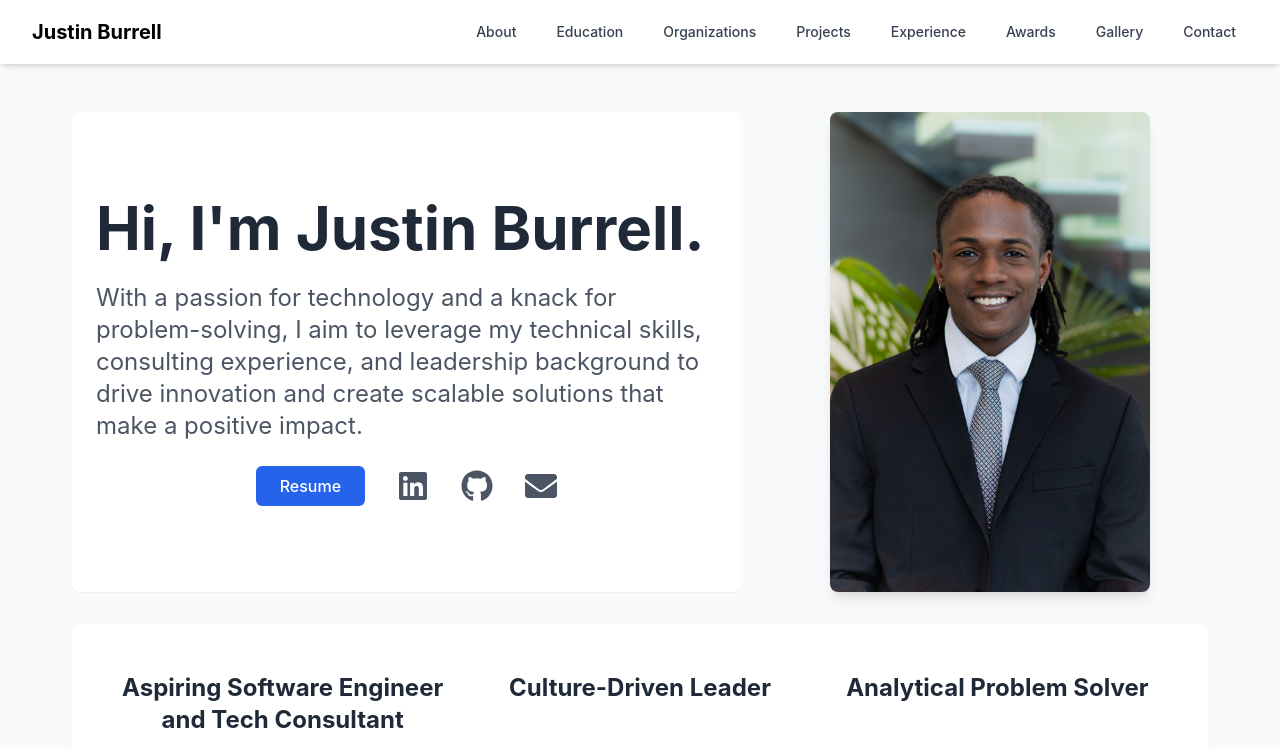
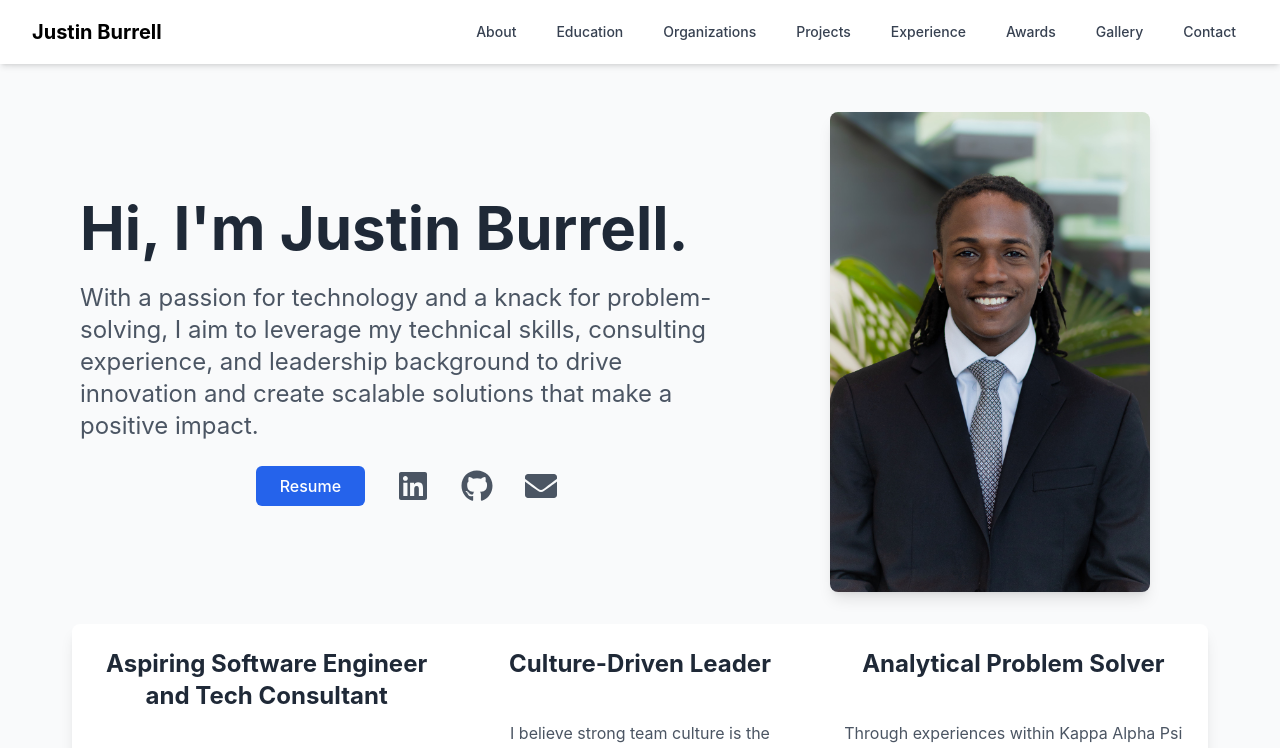
Before and after one commit to JustinBurrell/personal-website, a React (Create React App) app in the folder personal-portfolio/: page / in a window 1280 px wide. Shown: the top 748 px of the page. Built offline with nearby package versions, Linux system fonts and the light colour scheme.

Commit message:
Made title card transparent. Added variant to Card component to account for it

```diff
--- a/personal-portfolio/src/assets/ui/Card.js
+++ b/personal-portfolio/src/assets/ui/Card.js
@@ -1,8 +1,14 @@
 import React from 'react';
 
-const Card = ({ children, className = '' }) => {
+const Card = ({ children, className = '', variant = 'default' }) => {
+  const baseStyles = 'rounded-lg';
+  const variants = {
+    default: 'bg-white shadow-lg',
+    transparent: ''
+  };
+
   return (
-    <div className={`bg-white p-6 rounded-lg shadow-sm ${className}`}>
+    <div className={`${baseStyles} ${variants[variant]} ${className}`}>
       {children}
     </div>
   );
--- a/personal-portfolio/src/components/sections/Home.js
+++ b/personal-portfolio/src/components/sections/Home.js
@@ -16,7 +16,7 @@ const Home = () => {
           <div className="grid md:grid-cols-5 gap-8">
             {/* Left side: Content */}
             <div className="md:col-span-3">
-              <Card className="h-full flex flex-col justify-center py-2">
+              <Card variant="transparent" className="h-full flex flex-col justify-center p-2">
                 <div className="space-y-3">
                   <h1 className="text-5xl md:text-6xl font-bold text-gray-800">
                     {home.title}
```
